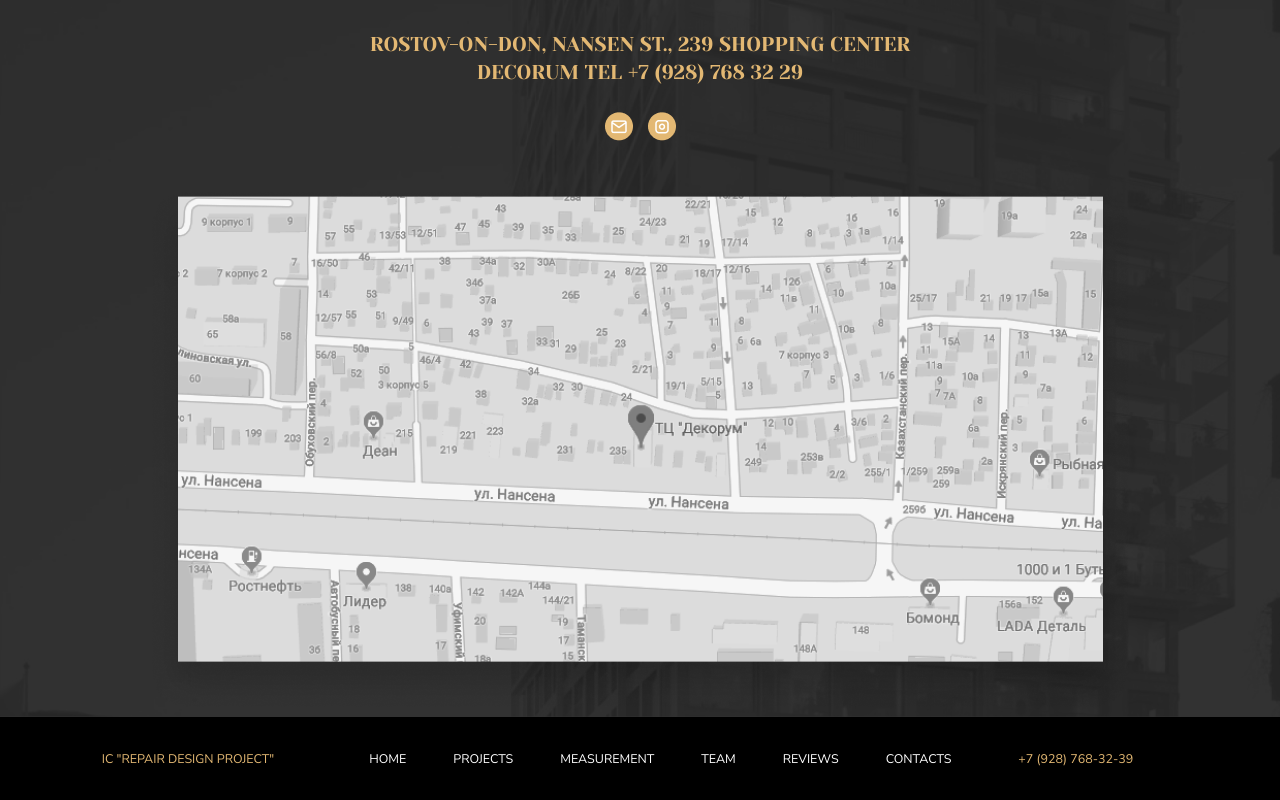
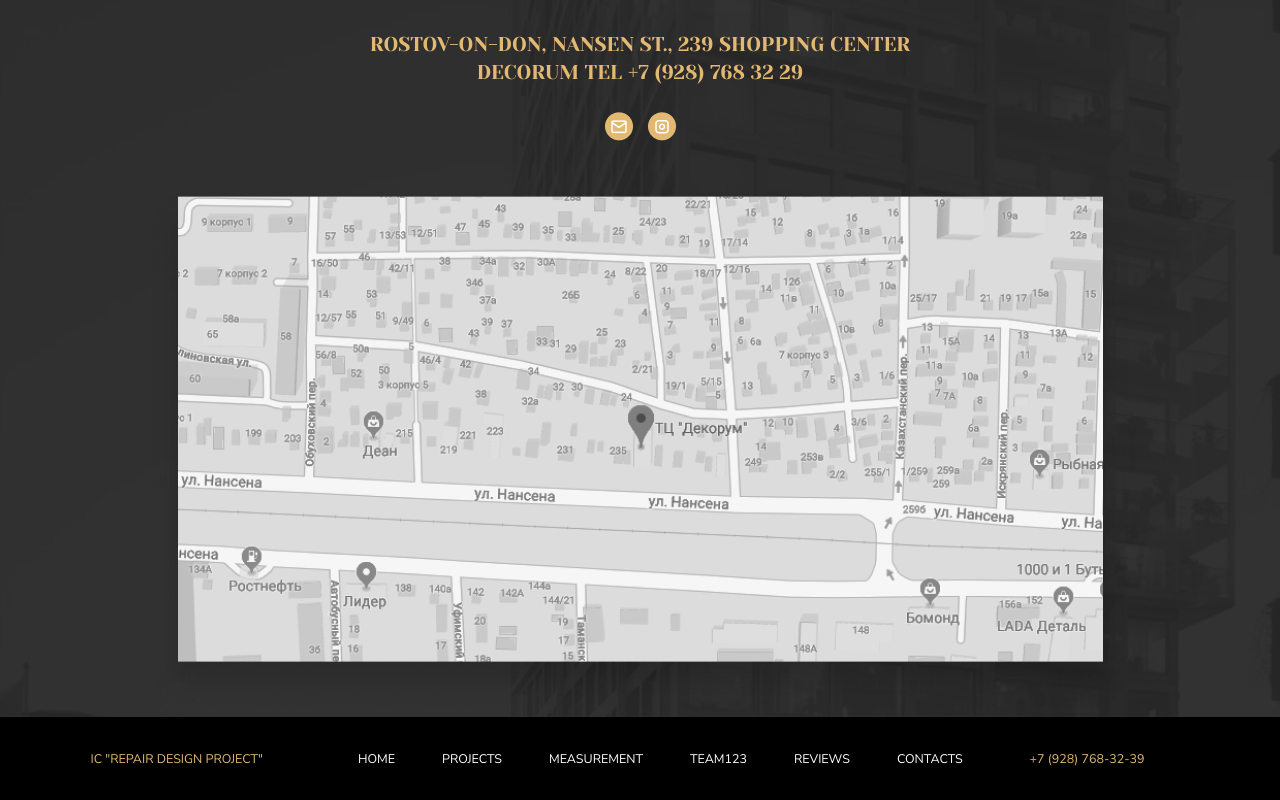
Before and after one commit to glebsmurzjonoks/landing_maket, a plain HTML site: page index.html in a window 1280 px wide. Shown: the part 6650-7450 px from the top of the page. Drawn offline with Linux system fonts and the light colour scheme.

Commit message:
from staging to main

```diff
--- a/index.html
+++ b/index.html
@@ -398,7 +398,7 @@
                 <li><a href="#home">Home</a></li>
                 <li><a href="#projects">Projects</a></li>
                 <li><a href="#measurement">Measurement</a></li>
-                <li><a href="#">Team</a></li>
+                <li><a href="#">Team123</a></li>
                 <li><a href="#">Reviews</a></li>
                 <li><a href="#">Contacts</a></li>
             </ul>
```
